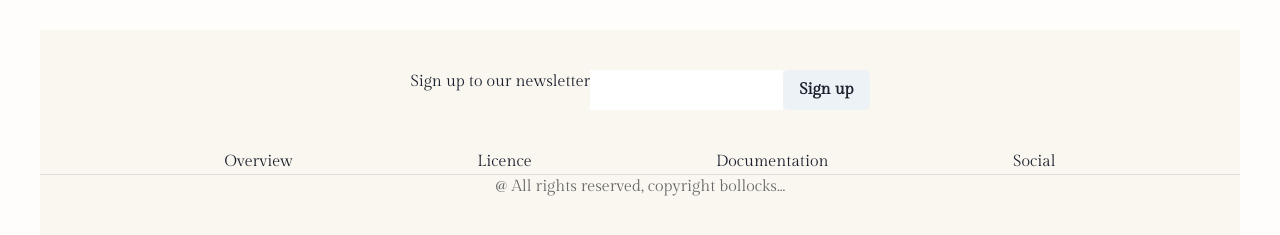
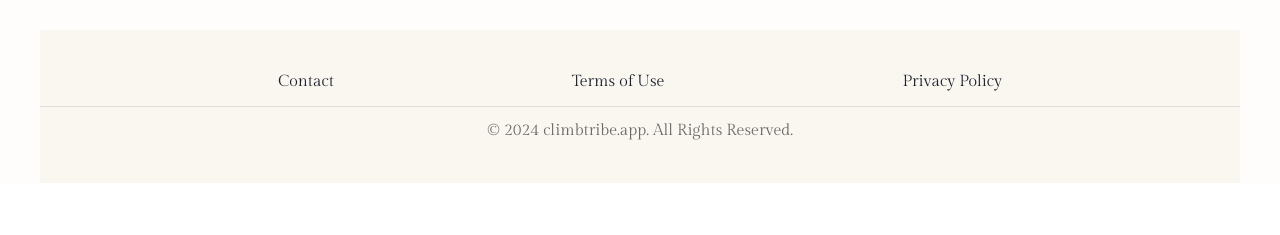
Before and after one commit to dave-forbes/blog-client, a React (Vite) app: page / in a window 1280 px wide. Shown: the part 1194-1429 px from the top of the page. After the commit the page ends 1377 px from the top, so only its background shows below. Built offline with nearby package versions, Linux system fonts and the light colour scheme; no server answers.

Commit message:
update footer
- modified text content, none of this will be implemented, just for aesthetics

```diff
--- a/src/components/Footer.tsx
+++ b/src/components/Footer.tsx
@@ -1,30 +1,22 @@
-import { Box, Button, Flex, Text } from "@chakra-ui/react";
+import { Box, Flex, Text } from "@chakra-ui/react";
 import Divider from "./Divider";
 
 const Footer = () => {
   return (
     <Flex py={10} gap={10} direction="column" justify="space-around">
-      <Box>
-        <Flex justify="center">
-          <p>Sign up to our newsletter</p>
-          <input></input>
-          <Button>Sign up</Button>
-        </Flex>
-      </Box>
-      <Box>
+      <Flex direction="column" gap={3}>
         <Box>
           <Flex justify="space-evenly">
-            <Text>Overview</Text>
-            <Text>Licence</Text>
-            <Text>Documentation</Text>
-            <Text>Social</Text>
+            <Text>Contact</Text>
+            <Text>Terms of Use</Text>
+            <Text>Privacy Policy</Text>
           </Flex>
         </Box>
         <Divider />
         <Text align="center" color="lightText">
-          @ All rights reserved, copyright bollocks...
+          &#169; 2024 climbtribe.app. All Rights Reserved.
         </Text>
-      </Box>
+      </Flex>
     </Flex>
   );
 };
```
